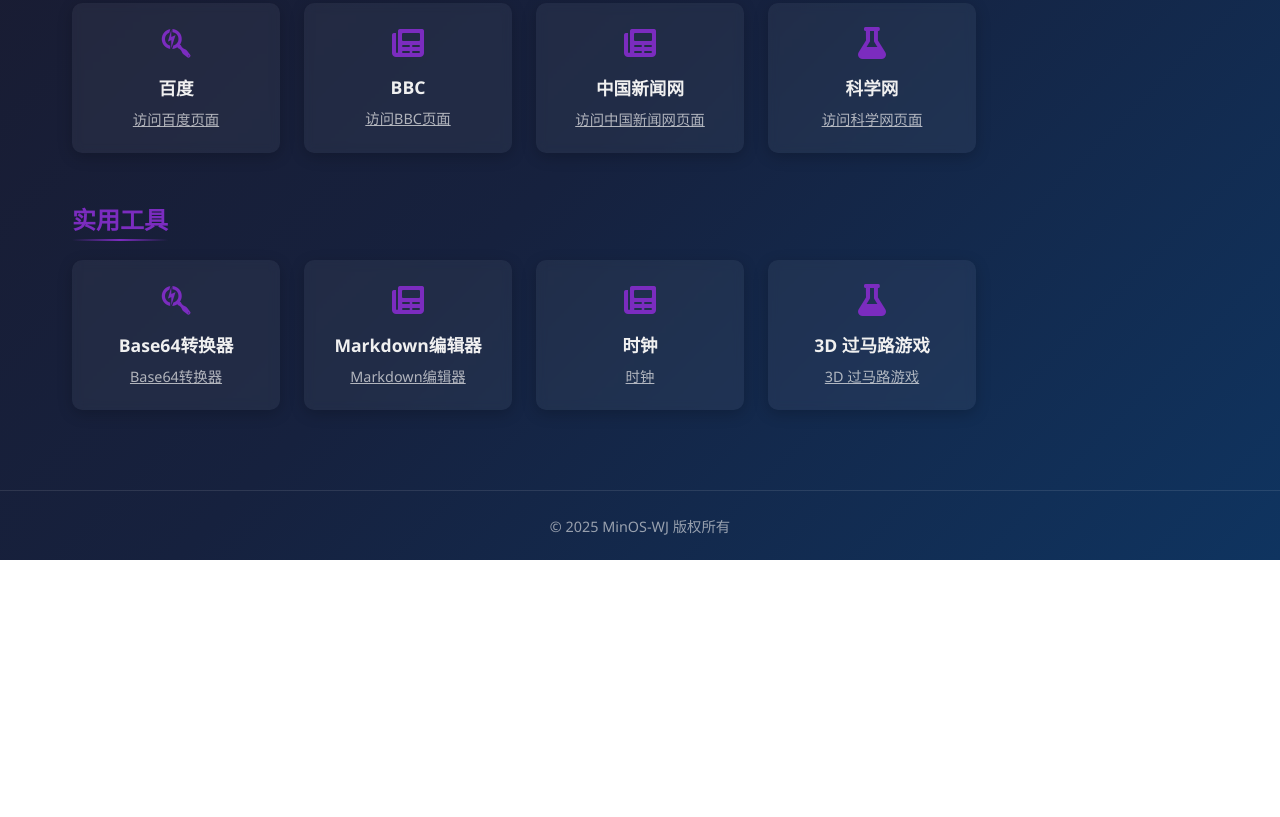
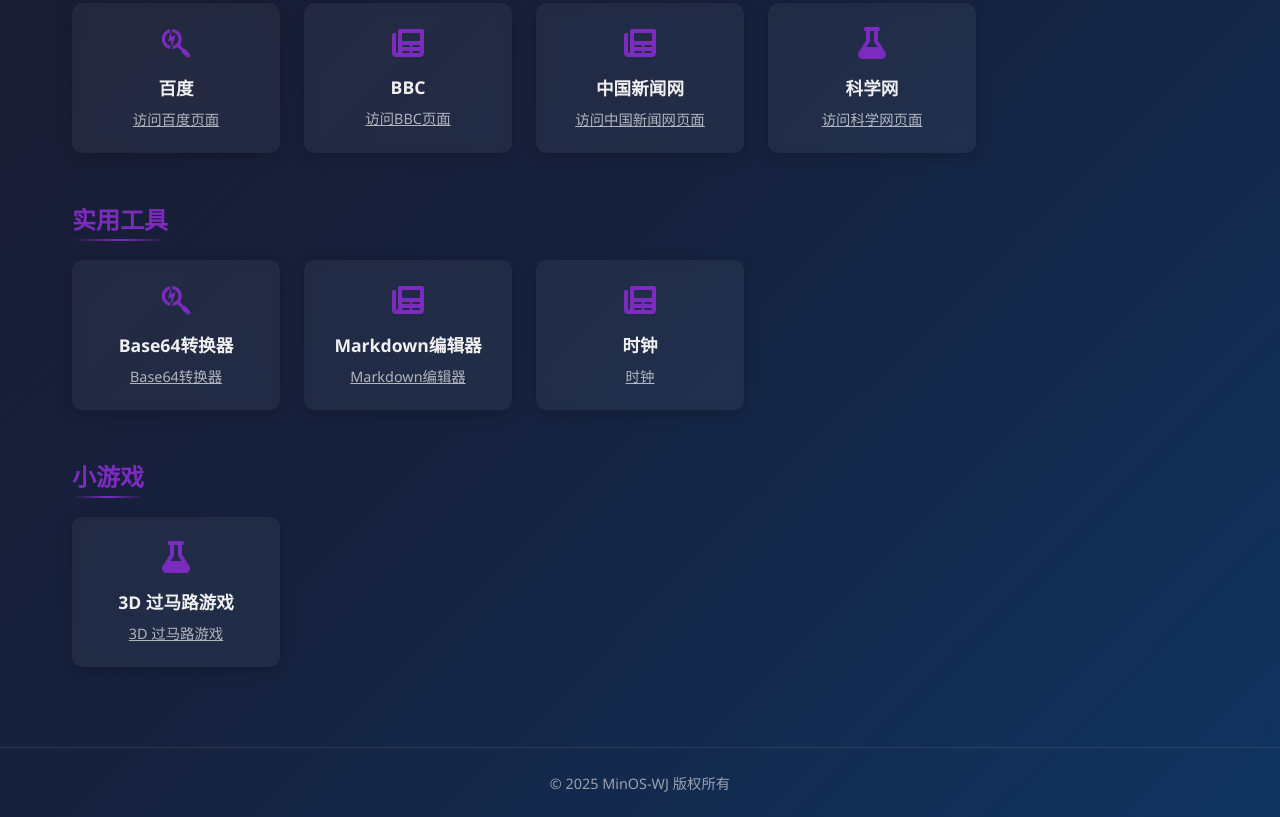
Before and after one commit to MinOS-WJ/MinOS-WJ.github.io, a plain HTML site: page index.html in a window 1280 px wide. Shown: the part 372-1189 px from the top of the page. Before the commit the page ends 932 px from the top, so only its background shows below. Drawn offline with Linux system fonts and the light colour scheme; no server answers.

Commit message:
Add files via upload

```diff
--- a/index.html
+++ b/index.html
@@ -268,6 +268,12 @@
                     <a href="page/index-time.html" class="link-description">时钟</a>
                 </div>
 
+            </div>
+        </div>
+
+        <div class="links-section">
+            <h2 class="section-title">小游戏</h2>
+            <div class="links-grid">
                 <div class="link-card">
                     <i class="fas fa-flask link-icon"></i>
                     <h3 class="link-title">3D 过马路游戏</h3>
@@ -275,6 +281,8 @@
                 </div>
             </div>
         </div>
+
+
 
 
 
```
